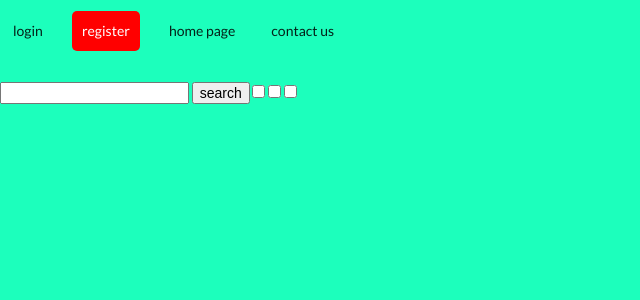
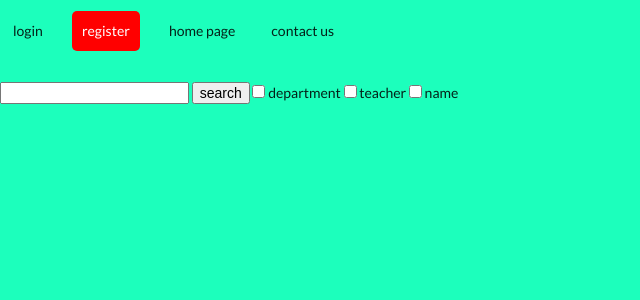
Before and after one commit to re0078/webeloper, a Django app: page /courses in a window 1280 px wide. Shown: the top 300 px of the page, without its empty margins (0-640 px from the left). Run offline with Django 3.2, Linux system fonts and the light colour scheme; data that the repository does not hold is empty; some libraries are stand-ins or nearby versions.

Commit message:
for email 3

```diff
--- a/templates/courses.html
+++ b/templates/courses.html
@@ -23,9 +23,18 @@
         {% csrf_token %}
         <label for="search_query"></label><input id="search_query" name="search_query">
         <button name="submit">search</button>
-        <input type="checkbox" value="department" name="department" placeholder="department">
-        <input type="checkbox" value="teacher" name="teacher" placeholder="teacher">
-        <input type="checkbox" value="course" name="course" placeholder="course name">
+        <label>
+            <input type="checkbox" value="department" name="department">
+            department
+        </label>
+        <label>
+            <input type="checkbox" value="teacher" name="teacher">
+            teacher
+        </label>
+        <label>
+            <input type="checkbox" value="course" name="course">
+            name
+        </label>
     </form>
 
     {% if searched %}
--- a/web/views.py
+++ b/web/views.py
@@ -115,15 +115,16 @@ def courses(request):
     result = None
     if request.method == 'POST':
         search_value = request.POST['search_query']
-        checks = request.POST.getlist('checks')
+        department = request.POST.get('department', False)
+        teacher = request.POST.get('teacher', False)
+        course = request.POST.get('course', False)
         result = []
-        if 'department' in checks or len(checks) == 0:
+        if department or not(department or teacher or course):
             result.extend(Course.objects.filter(department=search_value))
-        if 'teacher' in checks:
+        if teacher:
             result.extend(Course.objects.filter(teacher=search_value))
-        if 'course' in checks:
+        if course:
             result.extend(Course.objects.filter(name=search_value))
-        result = list(set(result))
         searched = True
 
     all_courses = Course.objects.all()
```
